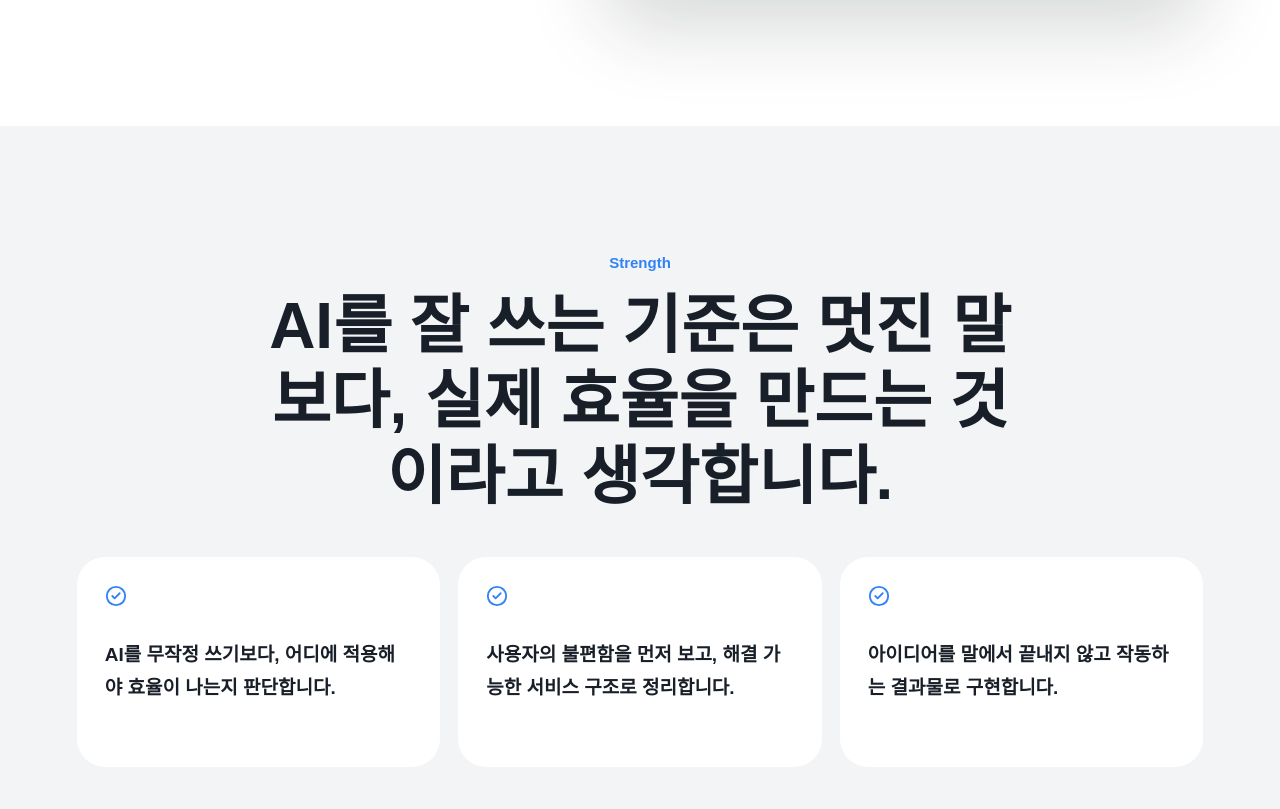
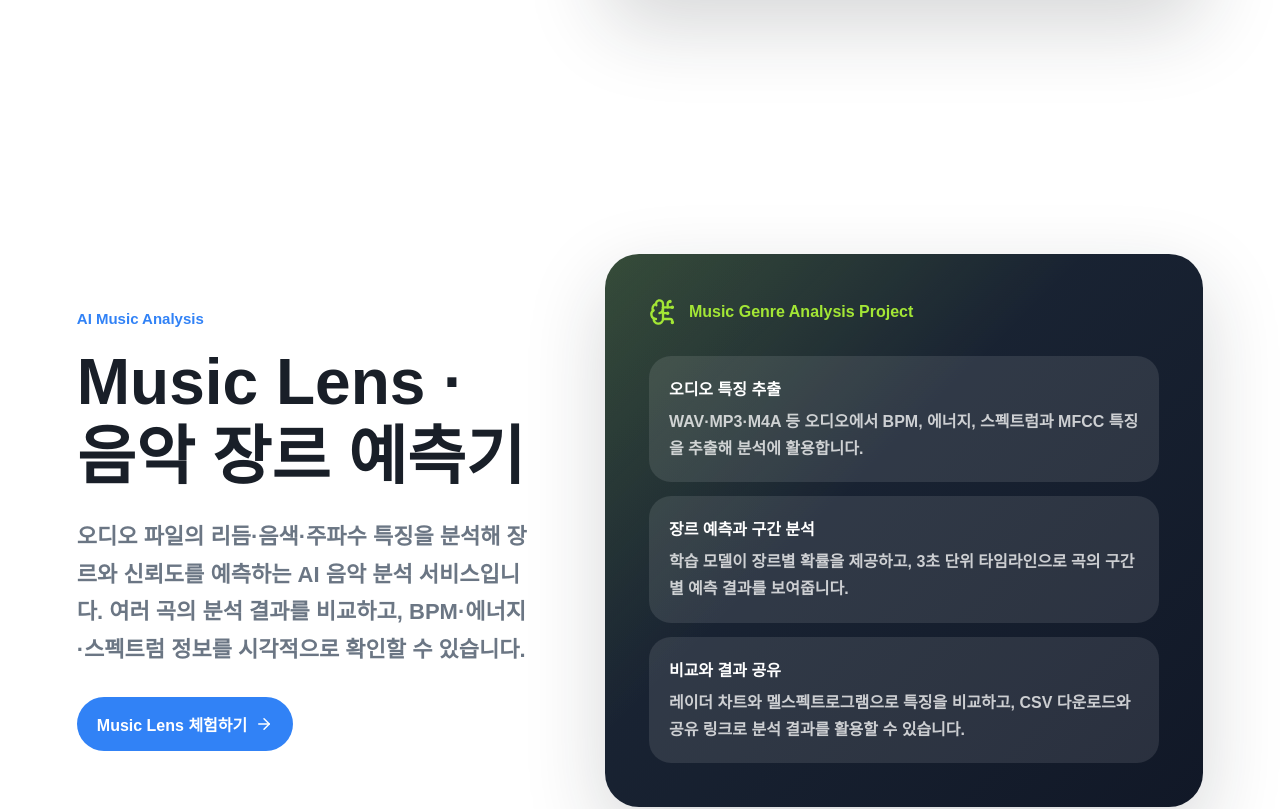
Before and after one commit to kwak317/portfolio, a Next.js app: page / in a window 1280 px wide. Shown: the part 5242-6051 px from the top of the page. Built offline with nearby package versions, Linux system fonts and the light colour scheme.

Commit message:
Feat:추가

```diff
--- a/app/page.tsx
+++ b/app/page.tsx
@@ -377,6 +377,58 @@ export default function Home() {
         </div>
       </section>
 
+      <section className="section project-section store-project-section">
+        <div className="section-copy">
+          <p className="section-label">AI Music Analysis</p>
+          <h2>Music Lens · 음악 장르 예측기</h2>
+          <p>
+            오디오 파일의 리듬·음색·주파수 특징을 분석해 장르와 신뢰도를
+            예측하는 AI 음악 분석 서비스입니다. 여러 곡의 분석 결과를 비교하고,
+            BPM·에너지·스펙트럼 정보를 시각적으로 확인할 수 있습니다.
+          </p>
+          <div className="project-links" aria-label="Music Lens 프로젝트 링크">
+            <a
+              className="button primary"
+              href="https://aimusic-aa9mzave3aebemjsfkyrtg.streamlit.app"
+              target="_blank"
+              rel="noreferrer"
+            >
+              Music Lens 체험하기
+              <ArrowRight size={18} />
+            </a>
+          </div>
+        </div>
+        <div className="project-card">
+          <div className="project-card-header">
+            <BrainCircuit size={28} />
+            <span>Music Genre Analysis Project</span>
+          </div>
+          <div className="project-steps">
+            <article>
+              <strong>오디오 특징 추출</strong>
+              <p>
+                WAV·MP3·M4A 등 오디오에서 BPM, 에너지, 스펙트럼과 MFCC 특징을
+                추출해 분석에 활용합니다.
+              </p>
+            </article>
+            <article>
+              <strong>장르 예측과 구간 분석</strong>
+              <p>
+                학습 모델이 장르별 확률을 제공하고, 3초 단위 타임라인으로 곡의
+                구간별 예측 결과를 보여줍니다.
+              </p>
+            </article>
+            <article>
+              <strong>비교와 결과 공유</strong>
+              <p>
+                레이더 차트와 멜스펙트로그램으로 특징을 비교하고, CSV 다운로드와
+                공유 링크로 분석 결과를 활용할 수 있습니다.
+              </p>
+            </article>
+          </div>
+        </div>
+      </section>
+
       <section className="section strength-section">
         <div className="section-copy centered">
           <p className="section-label">Strength</p>
```
